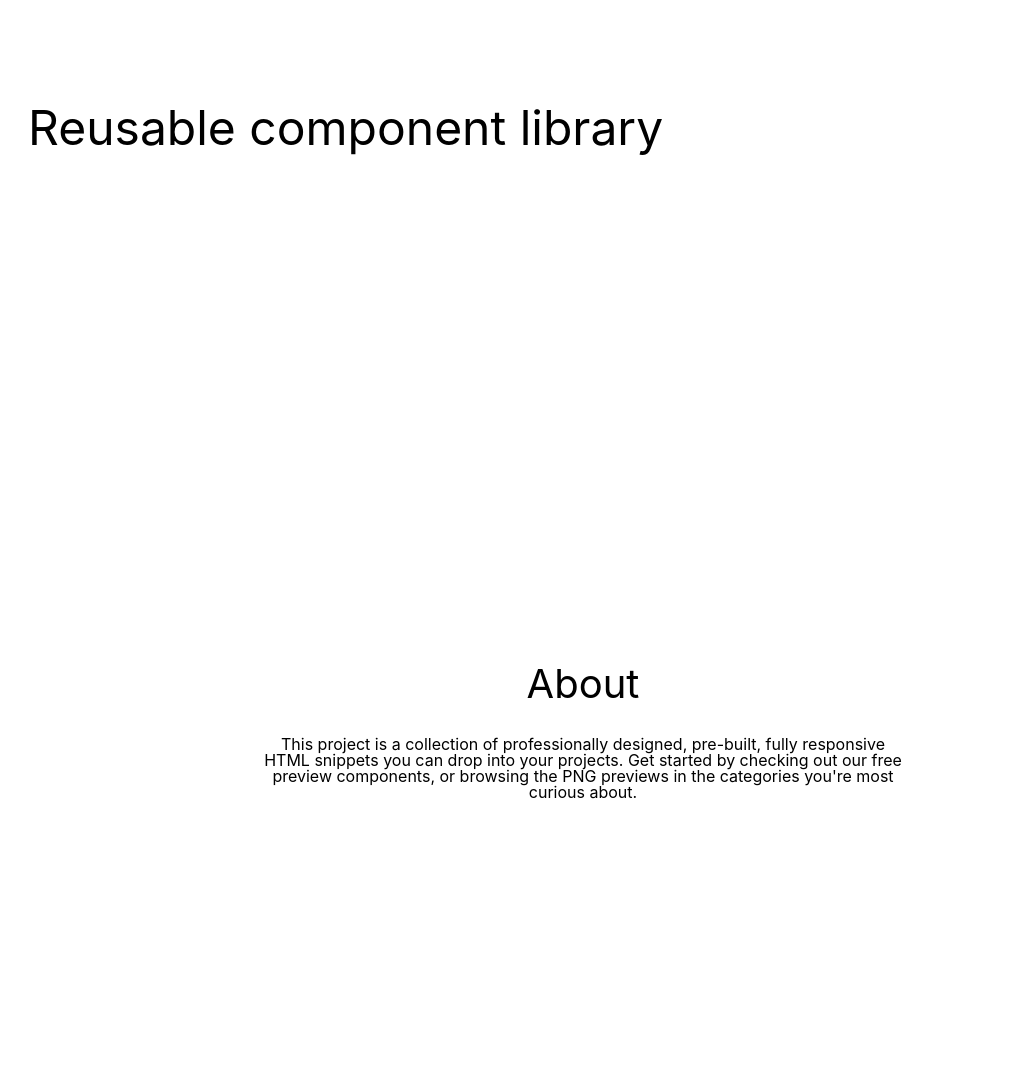
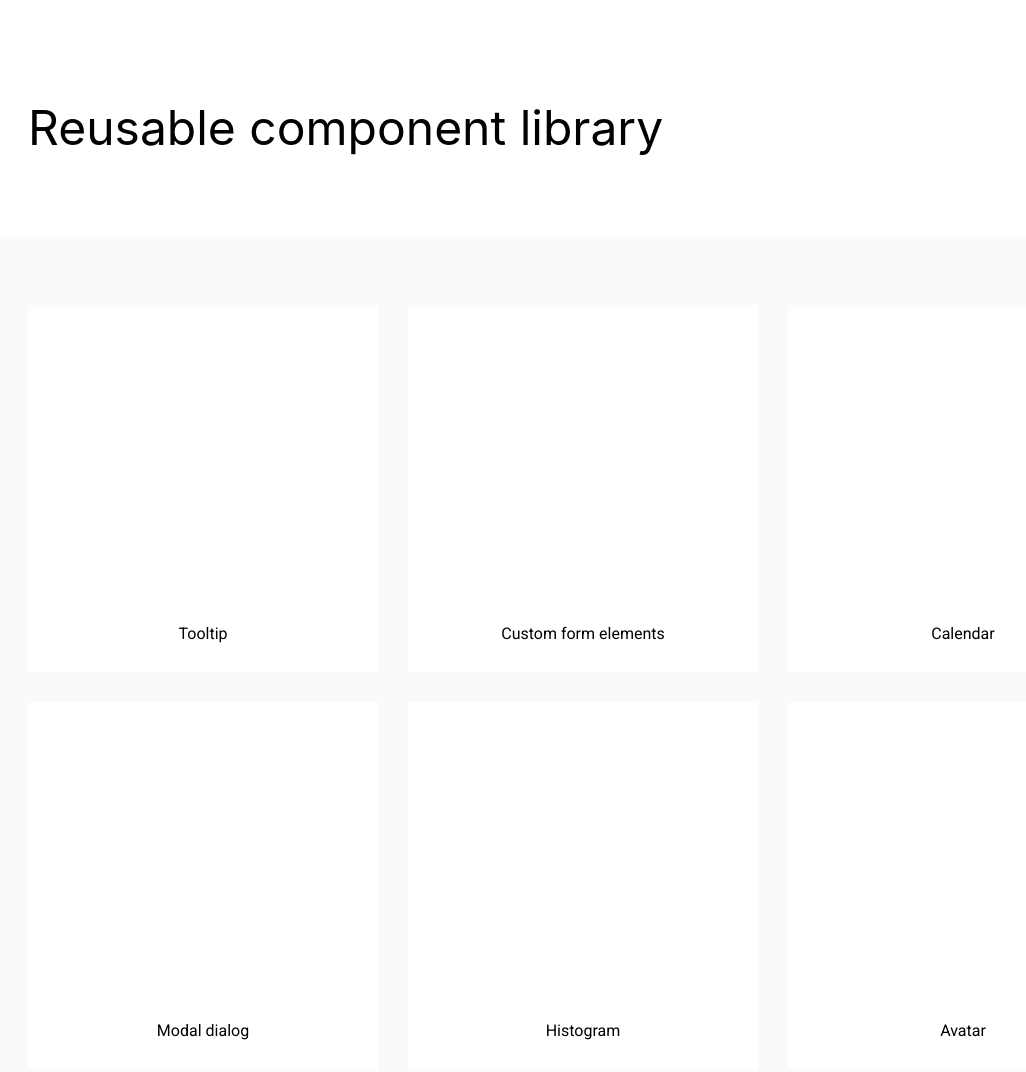
Before and after one commit to js-tasks-ru/htmlcss-20220919_andrewinapple, a website: page index.html in a window 1280 px wide. Shown: the top 1072 px of the page, without its empty margins (57-1083 px from the left). Before the commit the page ends 802 px from the top, so only its background shows below. Drawn offline with Linux system fonts and the light colour scheme; a web font is replaced by a local one.

Commit message:
Cards elements added

```diff
--- a/assets/css/main.css
+++ b/assets/css/main.css
@@ -6,9 +6,12 @@
 @import '../../components/page/page.css';
 @import '../../components/preview/preview.css';
 @import '../../components/container/container.css';
+@import '../../components/product/product.css';
+@import '../../components/products-wrapper/products-wrapper.css';
+@import '../../components/main/main.css';
 
 :root {
-    --white: #ffffff;
+    /* --white: #ffffff;
     --black: #212429;
     --pink: #F784AD;
     --purple: #7048E8;
@@ -23,7 +26,10 @@
     --success: var(--blue);
 
     --primary: var(--blue);
-    --secondary: var(--purple);
+    --secondary: var(--purple); */
+
+    --white: #FFFFFF;
+    --grey: #F9FAFC;
 }
 
 * {
--- a/components/footer/footer.css
+++ b/components/footer/footer.css
@@ -11,10 +11,12 @@
 
 .footer__title {
     font-size: 2.5rem;
+    margin-top: 72px;
 }
 
 .footer__paragraph {
     font-size: 1rem;
     margin-top: 32px;
+    margin-bottom: 136px;
 
 }
--- a/components/header/header.css
+++ b/components/header/header.css
@@ -6,4 +6,5 @@
     font-size: 3rem;
     line-height: 4rem;
     margin-top: 96px;
+    margin-bottom: 77px;
 }
--- /dev/null
+++ b/components/main/main.css
@@ -0,0 +1,4 @@
+.main {
+    background-color: var(--grey);
+    padding: 68px 0 204px 0;
+}
--- /dev/null
+++ b/components/product/product.css
@@ -0,0 +1,14 @@
+.product {
+    width: 350px;
+    height: 367px;
+    margin-bottom: 30px;
+    background-color: var(--white);
+    display: flex;
+    justify-content: center;
+}
+
+.product__title {
+    text-align: center;
+    align-self: flex-end;
+    margin-bottom: 30px;
+}
--- /dev/null
+++ b/components/products-wrapper/products-wrapper.css
@@ -0,0 +1,5 @@
+.products-wrapper {
+    display: flex;
+    flex-wrap: wrap;
+    justify-content: space-between;
+}
--- a/index.html
+++ b/index.html
@@ -18,7 +18,14 @@
             </header>
             <main class="main">
                 <div class="container">
-
+                    <div class="products-wrapper">
+                        <article class="product"><h3 class="product__title">Tooltip</h3></article>
+                        <article class="product"><h3 class="product__title">Custom form elements</h3></article>
+                        <article class="product"><h3 class="product__title">Calendar</h3></article>
+                        <article class="product"><h3 class="product__title">Modal dialog</h3></article>
+                        <article class="product"><h3 class="product__title">Histogram</h3></article>
+                        <article class="product"><h3 class="product__title">Avatar</h3></article>
+                    </div>
                 </div>
             </main>
         </div>
```
